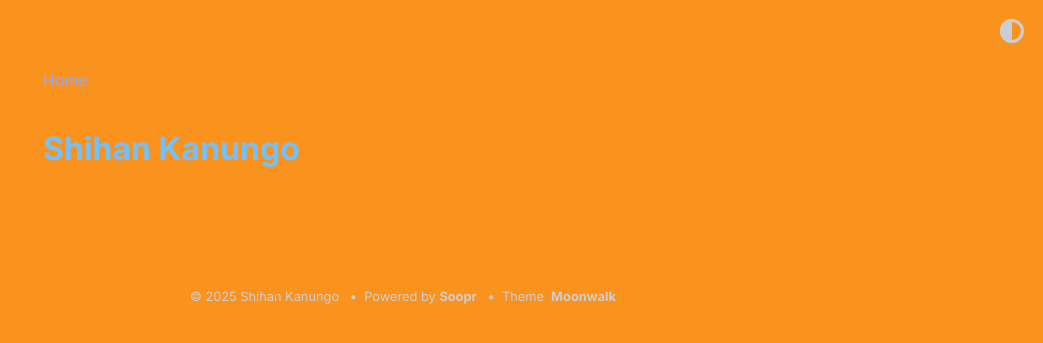
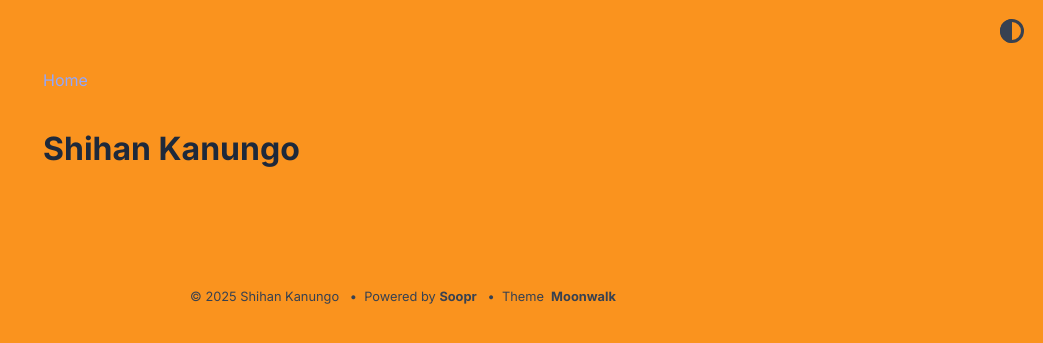
Before and after one commit to shihankanungo/shihankanungo.github.io, a Jekyll site: the page built from blog.html, in a window 1280 px wide. Shown: the top 343 px of the page, without its empty margins (237-1280 px from the left). Built offline with Jekyll 4.4.1, drawn with Linux system fonts in a browser that asks for light colours.

Commit message:
Update moonwalk.scss

```diff
--- a/_sass/moonwalk.scss
+++ b/_sass/moonwalk.scss
@@ -95,14 +95,18 @@ img {
 // -------------- THEME SWITCHER -------------- //
 @mixin dark-appearance {
   html, body  {
-      --headings: #74c0fc;
       --links: #91A7FF;
       --highlight: #41C7C7;
-      --bg: #fa931e; // #0737ba; // #032582; #1748cf;
-      --bg-secondary: #0043fc;
-      --text: #c9ced4;
-      // --text: #adb5bd;
-      --text-secondary: #9CA3AF;
+      --bg: #fa931e;
+      --bg-secondary: #8cb3f5;
+      --headings: #1e293b;
+      --text: #374151;
+      --text-secondary: #6b7280;
+      //--bg: #0737ba; // #032582; #1748cf;
+      //--bg-secondary: #0043fc;
+      //--headings: #74c0fc;
+      //--text: #c9ced4;
+      //--text-secondary: #9CA3AF;
       --code-text: #91A7FF;
       --share-text: #C4C4C4;
   };
```
